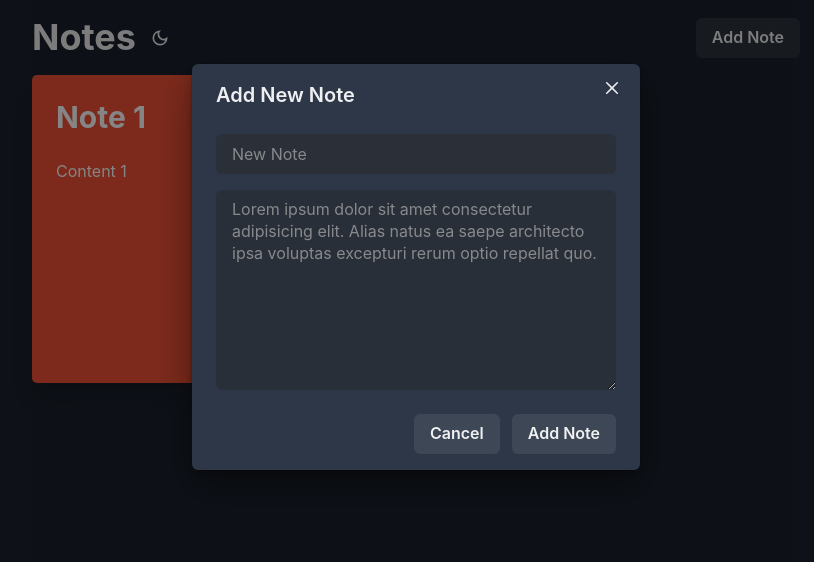
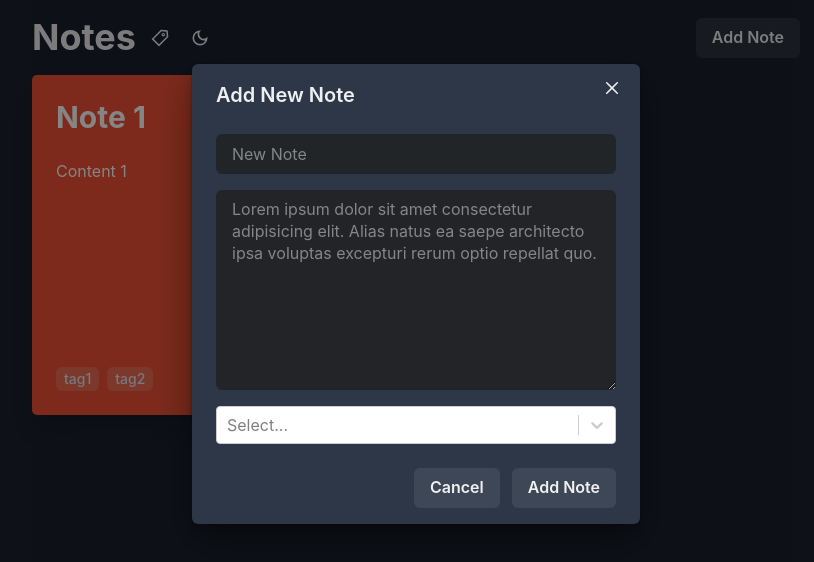
Before and after one commit to Dmitriy24S/notes-app, a React (Vite) app: page / in a window 1280 px wide. Both pictures are taken after a click on the button "Add Note". Shown: the top 562 px of the page, without its empty margins (224-1038 px from the left). Built offline with nearby package versions, Linux system fonts and the light colour scheme.

Commit message:
feat: add filter notes by tags
* add FilterInput component
* add FilterToggleButton component
* add NoteFooter component
* add Tag component
* add toggleFilter, filterNotesByTag, selectTag redux actions
* add isFilterOpen, selectedTags, filteredNotes redux state

```diff
--- /dev/null
+++ b/src/components/FilterNotes/FilterInput.tsx
@@ -0,0 +1,105 @@
+import { Box } from '@chakra-ui/react'
+import { useEffect, useState } from 'react'
+import { shallowEqual, useDispatch, useSelector } from 'react-redux'
+import Select from 'react-select'
+import { filterNotesByTag, selectTag } from '../../store/notesSlice/notesSlice'
+import { RootState } from '../../store/store'
+
+const FilterInput = () => {
+  const notes = useSelector((state: RootState) => state.notes.notes, shallowEqual)
+  const selectedTags = useSelector(
+    (state: RootState) => state.notes.selectedTags,
+    shallowEqual
+  )
+  const [allTags, setAllTags] = useState<
+    {
+      value: string
+      label: string
+    }[]
+  >([])
+  const isFilterOpen = useSelector((state: RootState) => state.notes.isFilterOpen)
+  const dispatch = useDispatch()
+
+  useEffect(() => {
+    const updatedAllTags: { value: string; label: string }[] = []
+    const uniqueTags: string[] = []
+
+    const getTags = () => {
+      notes.forEach((note) => {
+        if (note.tags && note.tags.length > 0) {
+          note.tags.map((tag) => {
+            if (!uniqueTags.includes(tag)) {
+              uniqueTags.push(tag)
+              updatedAllTags.push({ value: tag, label: tag })
+            }
+          })
+        }
+      })
+      setAllTags(updatedAllTags)
+    }
+
+    getTags()
+    console.log('allTags', allTags)
+  }, [dispatch, notes])
+
+  // Update Filtered Notes in accordance with currently selected tags state when original notes state changes (i.e. Home Page notes not updated with new added note)
+  useEffect(() => {
+    dispatch(filterNotesByTag(selectedTags))
+  }, [dispatch, selectedTags, notes])
+
+  if (!isFilterOpen) {
+    return null
+  }
+
+  return (
+    <Box mb={'1.4rem'} color={'black'} outline={'none'}>
+      <Select
+        onChange={(e) => {
+          // console.log('Select change event', e)
+          // [{…}]
+          // 0:
+          // label: "Note 1"
+          // value: "Note 1"
+          const values = e.map((item) => item.label.toLowerCase())
+          dispatch(selectTag(values))
+        }}
+        isMulti
+        name='colors'
+        options={allTags}
+        className='basic-multi-select'
+        classNamePrefix='select'
+        styles={{
+          control: (
+            baseStyles
+            // state
+          ) => ({
+            ...baseStyles,
+            // borderColor: state.isFocused ? 'grey' : 'red',
+            // borderColor: 'transparent',
+            borderColor: 'hsl(0, 0%, 80%);',
+            outlineColor: 'white',
+            boxShadow: 'none',
+            ':hover': {
+              // borderColor: 'transparent',
+              borderColor: 'hsl(0, 0%, 80%);',
+              boxShadow: 'none',
+            },
+          }),
+          multiValueRemove: (
+            styles
+            // { data }
+          ) => ({
+            ...styles,
+            // color: data.color,
+            ':hover': {
+              // color: 'white',
+              cursor: 'pointer',
+            },
+          }),
+        }}
+      />
+    </Box>
+  )
+}
+
+export default FilterInput
--- /dev/null
+++ b/src/components/FilterNotes/FilterToggleButton.tsx
@@ -0,0 +1,34 @@
+import { IconButton, Tooltip } from '@chakra-ui/react'
+import { AiOutlineTag } from 'react-icons/ai'
+import { shallowEqual, useDispatch, useSelector } from 'react-redux'
+import { toggleFilter } from '../../store/notesSlice/notesSlice'
+import { RootState } from '../../store/store'
+
+const FilterTogglebutton = () => {
+  const dispatch = useDispatch()
+  const selectedTags = useSelector(
+    (state: RootState) => state.notes.selectedTags,
+    shallowEqual
+  )
+
+  return (
+    <Tooltip label='Filter by tags' fontSize='sm'>
+      <IconButton
+        aria-label='Filter by tags'
+        size='sm'
+        variant='ghost'
+        onClick={() => {
+          if (selectedTags.length !== 0) {
+            return // not allow closing filter select input if have active filters
+          }
+          // setShowFilter(!showFilter)
+          dispatch(toggleFilter())
+        }}
+      >
+        <AiOutlineTag fontSize={'20px'} />
+      </IconButton>
+    </Tooltip>
+  )
+}
+
+export default FilterTogglebutton
--- a/src/components/HomePageHeader/HomePageHeader.tsx
+++ b/src/components/HomePageHeader/HomePageHeader.tsx
@@ -1,5 +1,6 @@
 import { Box, Heading } from '@chakra-ui/react'
 import AddNoteButton from '../AddNoteButton/AddNoteButton'
+import FilterTogglebutton from '../FilterNotes/FilterToggleButton'
 import NewNoteModal from '../NewNoteModal/NewNoteModal'
 import ThemeToggle from '../ThemeToggle/ThemeToggle'
 
@@ -14,6 +15,7 @@ const Header = () => {
     >
       <Box display={'flex'} alignItems={'center'} gap={'0.5rem'}>
         <Heading as={'h1'}>Notes</Heading>
+        <FilterTogglebutton />
         <ThemeToggle />
       </Box>
       <AddNoteButton />
--- a/src/components/NewNoteModal/NewNoteModal.tsx
+++ b/src/components/NewNoteModal/NewNoteModal.tsx
@@ -11,7 +11,9 @@ import {
   ModalOverlay,
   Textarea,
 } from '@chakra-ui/react'
-import { useDispatch, useSelector } from 'react-redux'
+import { useEffect, useState } from 'react'
+import { shallowEqual, useDispatch, useSelector } from 'react-redux'
+import Creatable from 'react-select/creatable'
 import { addNote, toggleCreateNoteForm } from '../../store/notesSlice/notesSlice'
 import { RootState } from '../../store/store'
 
@@ -20,6 +22,40 @@ const NewNoteModal = () => {
     (state: RootState) => state.notes.isCreateNoteFormOpen
   )
   const dispatch = useDispatch()
+
+  const [allTags, setAllTags] = useState<
+    {
+      value: string
+      label: string
+    }[]
+  >([])
+
+  const notes = useSelector((state: RootState) => state.notes.notes, shallowEqual)
+
+  useEffect(() => {
+    const updatedAllTags: { value: string; label: string }[] = []
+    const getTags = () => {
+      notes.forEach((note) => {
+        if (note.tags && note.tags.length > 0) {
+          const noteTags = note.tags.map((tag) => {
+            return { value: tag, label: tag }
+          })
+          // allTags.push(...noteTags)
+          // setAllTags((prev) => [...prev, ...noteTags])
+          // setAllTags([...noteTags])
+          updatedAllTags.push(...noteTags)
+        }
+      })
+      setAllTags(updatedAllTags)
+    }
+
+    getTags()
+    console.log('allTags', allTags)
+    // dispatch(filterNotesByTag(selectedTags))
+    // }, [dispatch, selectedTags, notes])
+  }, [notes])
+
+  const [selectedTags, setSelectedTags] = useState<string[]>([])
 
   return (
     <Modal
@@ -43,8 +79,9 @@ const NewNoteModal = () => {
             const note = {
               title: (formObject.title as string) || '',
               content: (formObject.description as string) || '',
+              // tags: [],
+              tags: selectedTags || [],
             }
-
             dispatch(addNote(note))
             dispatch(toggleCreateNoteForm())
           }}
@@ -60,7 +97,7 @@ const NewNoteModal = () => {
                   border: 'transparent',
                 }}
                 _dark={{
-                  backgroundColor: '#27272778',
+                  backgroundColor: '#202020c9',
                   _placeholder: {
                     color: '#bababa',
                   },
@@ -79,13 +116,62 @@ const NewNoteModal = () => {
                 }}
                 _dark={{
                   // backgroundColor: '#272727',
-                  backgroundColor: 'rgba(39, 39, 39, 0.471)',
+                  backgroundColor: 'rgb(32 32 32 / 79%)',
                   _placeholder: {
                     color: '#bababa',
                   },
                 }}
                 _light={{
                   backgroundColor: '#ededed',
+                }}
+              />
+            </Box>
+            {/* Tags */}
+            <Box mt={'4'} color={'black'} outline={'none'}>
+              <Creatable
+                onChange={(e) => {
+                  console.log('Select change event', e)
+                  const values = e.map((item) => item.label.toLowerCase())
+                  console.log('values', values)
+                  setSelectedTags(values)
+                }}
+                isMulti
+                name='tags'
+                options={allTags}
+                className='basic-multi-select'
+                classNamePrefix='select'
+                styles={{
+                  control: (
+                    baseStyles
+                    // state
+                  ) => ({
+                    ...baseStyles,
+                    // color: 'black',
+                    // borderColor: state.isFocused ? 'grey' : 'red',
+                    borderColor: 'hsl(0, 0%, 80%);',
+                    outlineColor: 'white',
+                    boxShadow: 'none',
+                    ':hover': {
+                      borderColor: 'hsl(0, 0%, 80%);',
+                      boxShadow: 'none',
+                    },
+                  }),
+                  multiValueRemove: (
+                    styles
+                    // { data }
+                  ) => ({
+                    ...styles,
+                    // color: data.color,
+                    ':hover': {
+                      // color: 'white',
+                      cursor: 'pointer',
+                    },
+                  }),
+                  indicatorsContainer: (styles) => ({
+                    ...styles,
+                    cursor: 'pointer',
+                    // display: 'flex',
+                  }),
                 }}
               />
             </Box>
--- a/src/components/Note/Note.tsx
+++ b/src/components/Note/Note.tsx
@@ -1,6 +1,7 @@
 import { Box } from '@chakra-ui/react'
 import { useState } from 'react'
 import NoteBody from './NoteBody/NoteBody'
+import NoteFooter from './NoteFooter/NoteFooter'
 import NoteHeader from './NoteHeader/NoteHeader'
 
 interface Props {
@@ -8,9 +9,11 @@ interface Props {
   content: string
   id: string
   fullNotePage?: boolean
+  tags?: string[]
 }
+// TODO: Type Note?
 
-const Note = ({ title, content, id, fullNotePage = false }: Props) => {
+const Note = ({ title, content, id, fullNotePage = false, tags = [] }: Props) => {
   console.count('Note render')
   const [isEditMode, setIsEditMode] = useState(false)
 
@@ -19,7 +22,14 @@ const Note = ({ title, content, id, fullNotePage = false }: Props) => {
   }
 
   return (
-    <Box bg='#ef5236' p={6} color='white' borderRadius={5} boxShadow={'xl'}>
+    <Box
+      bg='#ef5236'
+      p={6}
+      color='white'
+      borderRadius={5}
+      boxShadow={'xl'}
+      height={'100%'}
+    >
       <NoteHeader
         id={id}
         title={title}
@@ -33,6 +43,7 @@ const Note = ({ title, content, id, fullNotePage = false }: Props) => {
         isEditMode={isEditMode}
         fullNotePage={fullNotePage}
       />
+      <NoteFooter id={id} tags={tags} />
     </Box>
   )
 }
--- /dev/null
+++ b/src/components/Note/NoteFooter/NoteFooter.tsx
@@ -0,0 +1,21 @@
+import { Box } from '@chakra-ui/react'
+import Tag from '../Tag/Tag'
+
+interface Props {
+  id: string
+  tags: string[]
+}
+
+const NoteFooter = ({ id, tags }: Props) => {
+  return (
+    <Box display={'flex'} gap={2} mt={2} flexWrap={'wrap'}>
+      {tags.length > 0 ? (
+        tags.map((tag) => <Tag tagText={tag} key={tag} />)
+      ) : (
+        <Tag tagText={'no tags'} />
+      )}
+    </Box>
+  )
+}
+
+export default NoteFooter
--- /dev/null
+++ b/src/components/Note/Tag/Tag.tsx
@@ -0,0 +1,21 @@
+import { Tag as TagChakra } from '@chakra-ui/react'
+
+interface Props {
+  tagText: string
+}
+
+const Tag = ({ tagText }: Props) => {
+  return (
+    <TagChakra
+      transition={'all 0.3s ease'}
+      _light={{
+        backgroundColor: 'rgba(226, 232, 240, 0.16)',
+        color: 'gray.200',
+      }}
+    >
+      {tagText}
+    </TagChakra>
+  )
+}
+
+export default Tag
--- a/src/store/notesSlice/notesSlice.tsx
+++ b/src/store/notesSlice/notesSlice.tsx
@@ -1,18 +1,33 @@
 import type { PayloadAction } from '@reduxjs/toolkit'
 import { createSlice } from '@reduxjs/toolkit'
 
-export type Note = { id: string; title: string; content: string }
+export type Note = { id: string; title: string; content: string; tags: string[] }
+
+export type Tag = {
+  value: string
+  label: string
+}
 
 export interface NotesState {
   notes: Note[]
+  filteredNotes: Note[]
   isCreateNoteFormOpen: boolean
   selectedNote: Note | null
+  isFilterOpen: boolean
+  selectedTags: string[]
 }
 
 const initialState: NotesState = {
-  notes: [{ id: 'note-1', title: 'Note 1', content: 'Content 1' }],
+  notes: [
+    { id: 'note-1', title: 'Note 1', content: 'Content 1', tags: ['tag1', 'tag2'] },
+  ],
+  filteredNotes: [
+    { id: 'note-1', title: 'Note 1', content: 'Content 1', tags: ['tag1', 'tag2'] },
+  ],
   isCreateNoteFormOpen: false,
   selectedNote: null,
+  isFilterOpen: false,
+  selectedTags: [],
 }
 
 export const notesSlice = createSlice({
@@ -35,6 +50,9 @@ export const notesSlice = createSlice({
         id: crypto.randomUUID(),
         title: action.payload.title || 'No Title',
         content: action.payload.content || 'No Description',
+        tags: action.payload.tags.length > 0 ? action.payload.tags : ['no tags'],
+        // tags: action.payload.tags[0].length > 0 ? action.payload.tags : ['no tags'],
+        // tags: action.payload.tags || [],
       }
       state.notes.push(post)
     },
@@ -67,11 +85,44 @@ export const notesSlice = createSlice({
     selectNote: (state, action: PayloadAction<string>) => {
       state.selectedNote = state.notes.find((note) => note.id === action.payload) || null
     },
+    toggleFilter: (state) => {
+      state.isFilterOpen = !state.isFilterOpen
+    },
+    selectTag: (state, action: PayloadAction<string[]>) => {
+      // const selectedTag = action.payload.toLowerCase()
+      // if (!state.selectedTags.includes(selectedTag)) {
+      //   state.selectedTags.push(selectedTag)
+      // } else {
+      //   state.selectedTags = state.selectedTags.filter((tag) => tag !== selectedTag)
+      // }
+      state.selectedTags = action.payload
+    },
+    filterNotesByTag: (state, action: PayloadAction<string[]>) => {
+      const selectedTags = action.payload.map((tag) => tag.toLowerCase())
+
+      if (selectedTags.length === 0) {
+        state.filteredNotes = state.notes
+        return
+      }
+
+      state.filteredNotes = state.notes.filter((note) => {
+        const noteTags = note.tags.map((tag) => tag.toLowerCase())
+        return noteTags.some((noteTag) => selectedTags.includes(noteTag))
+      })
+    },
   },
 })
 
 // Action creators are generated for each case reducer function
-export const { addNote, removeNote, toggleCreateNoteForm, selectNote, updateNote } =
-  notesSlice.actions
+export const {
+  addNote,
+  removeNote,
+  toggleCreateNoteForm,
+  selectNote,
+  updateNote,
+  toggleFilter,
+  filterNotesByTag,
+  selectTag,
+} = notesSlice.actions
 
 export default notesSlice.reducer
```
Also changed, not shown: src/pages/HomePage/HomePage.tsx (+9 -3 lines).
